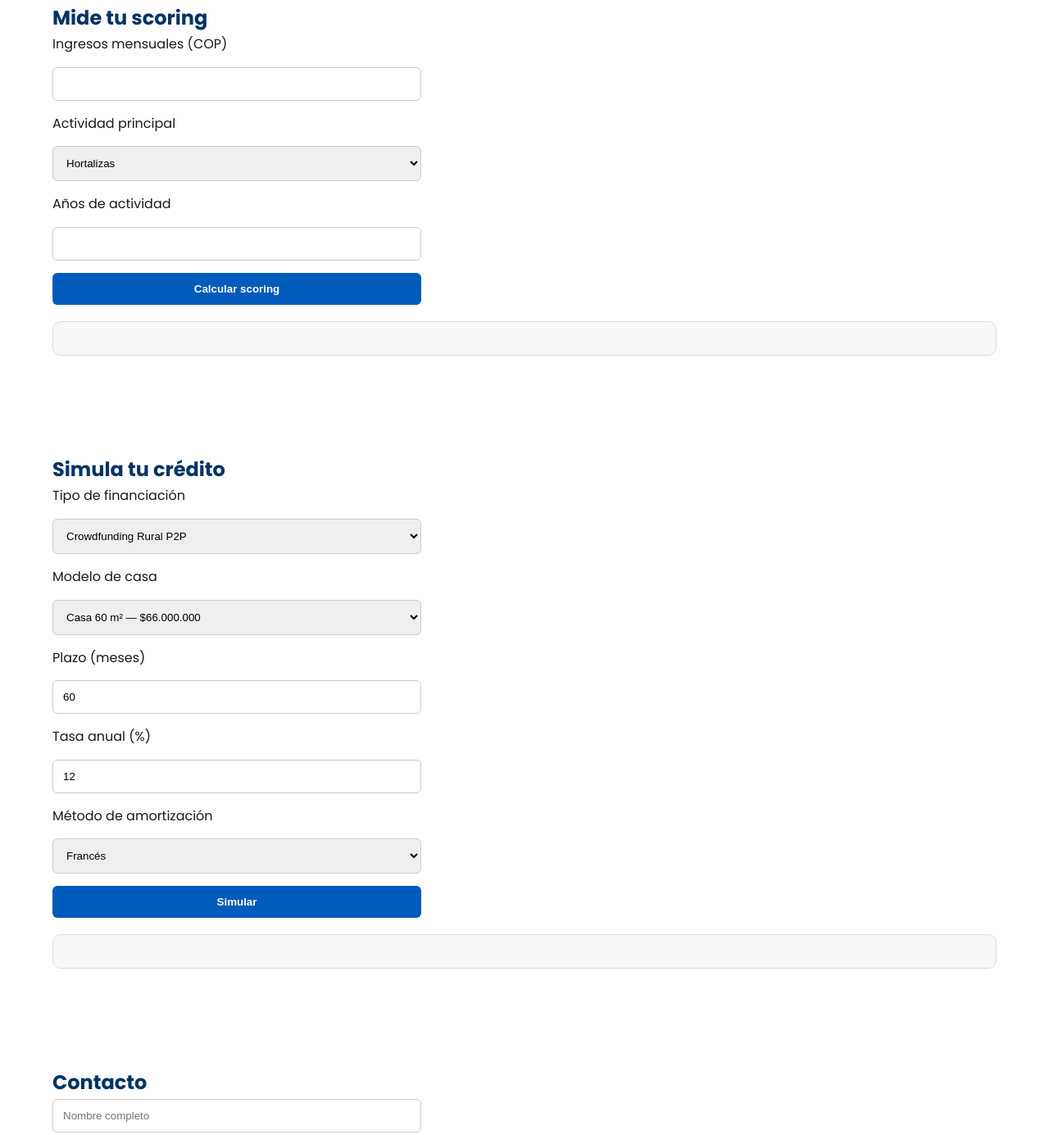
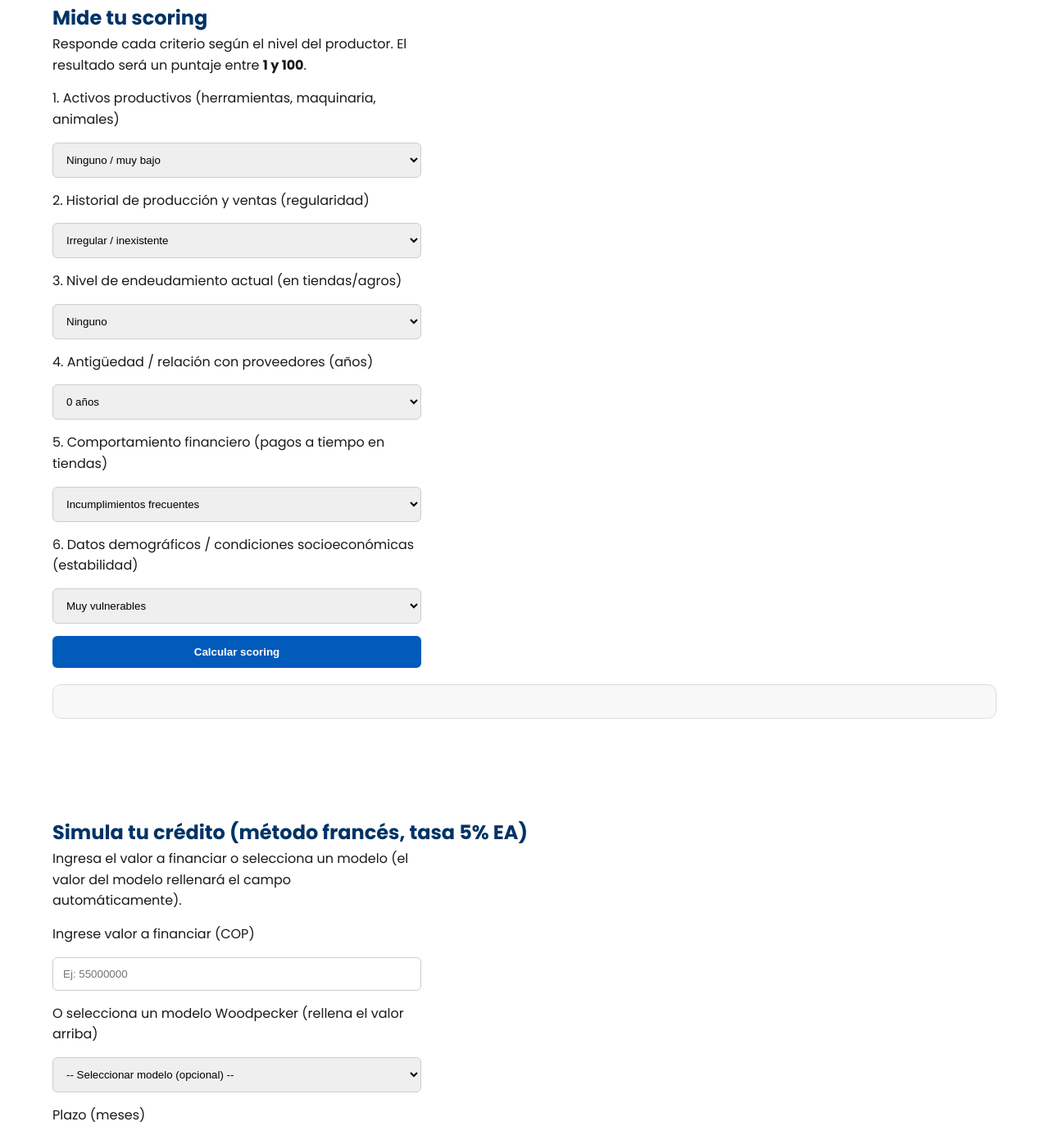
Before and after one commit to ferchocepeda185/confianza-rural-, a plain HTML site: page index.html in a window 1280 px wide. Shown: the part 1842-3227 px from the top of the page at 82% size. Drawn offline with Linux system fonts and the light colour scheme.

Commit message:
Update index.html

```diff
--- a/index.html
+++ b/index.html
@@ -148,76 +148,107 @@
 </section>
 
 
-<!-- SCORING -->
+<!-- SCORING (REEMPLAZAR) -->
 <section id="scoring" class="panel container">
   <h2>Mide tu scoring</h2>
 
-  <form id="scoringForm" onsubmit="return false;">
-    <label>Ingresos mensuales (COP)</label>
-    <input type="number" id="ingresos">
+  <form id="scoring-form" onsubmit="return false;">
+    <p>Responde cada criterio según el nivel del productor. El resultado será un puntaje entre <strong>1 y 100</strong>.</p>
 
-    <label>Actividad principal</label>
-    <select id="actividad">
-      <option value="hortalizas">Hortalizas</option>
-      <option value="floricultura">Floricultura</option>
-      <option value="ganaderia">Ganadería</option>
-      <option value="mixto">Mixto</option>
+    <label>1. Activos productivos (herramientas, maquinaria, animales)</label>
+    <select id="activos">
+      <option value="0">Ninguno / muy bajo</option>
+      <option value="0.25">Bajo</option>
+      <option value="0.5">Medio</option>
+      <option value="0.75">Alto</option>
+      <option value="1">Muy alto</option>
     </select>
 
-    <label>Años de actividad</label>
-    <input type="number" id="antiguedad">
+    <label>2. Historial de producción y ventas (regularidad)</label>
+    <select id="historial">
+      <option value="0">Irregular / inexistente</option>
+      <option value="0.25">Poco regular</option>
+      <option value="0.5">Regular</option>
+      <option value="0.75">Frecuente</option>
+      <option value="1">Muy constante</option>
+    </select>
+
+    <label>3. Nivel de endeudamiento actual (en tiendas/agros)</label>
+    <select id="endeudamiento">
+      <option value="1">Ninguno</option>
+      <option value="0.75">Bajo</option>
+      <option value="0.5">Medio</option>
+      <option value="0.25">Alto</option>
+      <option value="0">Muy alto</option>
+    </select>
+
+    <label>4. Antigüedad / relación con proveedores (años)</label>
+    <select id="antiguedad">
+      <option value="0">0 años</option>
+      <option value="0.25">1 año</option>
+      <option value="0.5">2–3 años</option>
+      <option value="0.75">4–6 años</option>
+      <option value="1">7+ años</option>
+    </select>
+
+    <label>5. Comportamiento financiero (pagos a tiempo en tiendas)</label>
+    <select id="comportamiento">
+      <option value="0">Incumplimientos frecuentes</option>
+      <option value="0.25">Algunos retrasos</option>
+      <option value="0.5">Pagos irregulares</option>
+      <option value="0.75">Mayormente puntual</option>
+      <option value="1">Siempre puntual</option>
+    </select>
+
+    <label>6. Datos demográficos / condiciones socioeconómicas (estabilidad)</label>
+    <select id="demograficos">
+      <option value="0">Muy vulnerables</option>
+      <option value="0.25">Vulnerables</option>
+      <option value="0.5">Estables</option>
+      <option value="0.75">Sólidos</option>
+      <option value="1">Muy sólidos</option>
+    </select>
 
     <button class="btn" onclick="calcularScoring()">Calcular scoring</button>
   </form>
 
-  <div id="scoringResult" class="result"></div>
+  <div id="scoring-result" class="result"></div>
 </section>
 
 
-<!-- SIMULADOR -->
+<!-- SIMULADOR (REEMPLAZAR) -->
 <section id="simulador" class="panel container">
-  <h2>Simula tu crédito</h2>
+  <h2>Simula tu crédito (método francés, tasa 5% EA)</h2>
 
-  <form id="simuladorForm" onsubmit="return false;">
+  <form id="simulador-form" onsubmit="return false;">
+    <p>Ingresa el valor a financiar o selecciona un modelo (el valor del modelo rellenará el campo automáticamente).</p>
 
-    <label>Tipo de financiación</label>
-    <select id="tipoFinanciacion">
-      <option value="crowdfunding">Crowdfunding Rural P2P</option>
-      <option value="credito">Crédito productivo</option>
-      <option value="fondos">Fondos colaborativos</option>
-    </select>
+    <label>Ingrese valor a financiar (COP)</label>
+    <input type="number" id="valorFinanciar" placeholder="Ej: 55000000" min="0">
 
-    <label>Modelo de casa</label>
-    <select id="modeloCasa">
-      <option value="60" data-precio="66000000">Casa 60 m² — $66.000.000</option>
-      <option value="58" data-precio="63800000">Casa 58 m² — $63.800.000</option>
-      <option value="53" data-precio="58300000">Casa 53 m² — $58.300.000</option>
-      <option value="39" data-precio="42900000">Casa 39 m² — $42.900.000</option>
-      <option value="41" data-precio="45100000">Casa 41 m² — $45.100.000</option>
-      <option value="50" data-precio="55000000">Casa 50 m² — $55.000.000</option>
+    <label>O selecciona un modelo Woodpecker (rellena el valor arriba)</label>
+    <select id="modeloCasaSelect">
+      <option value="">-- Seleccionar modelo (opcional) --</option>
+      <option data-precio="66000000">Casa 60 m² — $66.000.000</option>
+      <option data-precio="63800000">Casa 58 m² — $63.800.000</option>
+      <option data-precio="58300000">Casa 53 m² — $58.300.000</option>
+      <option data-precio="42900000">Casa 39 m² — $42.900.000</option>
+      <option data-precio="45100000">Casa 41 m² — $45.100.000</option>
+      <option data-precio="55000000">Casa 50 m² — $55.000.000</option>
     </select>
 
     <label>Plazo (meses)</label>
-    <input type="number" id="plazo" value="60">
+    <input type="number" id="plazoMeses" value="60" min="1">
 
-    <label>Tasa anual (%)</label>
-    <input type="number" id="tasa" value="12">
+    <label>Tasa anual (EA). Fija: 5% (no editable)</label>
+    <input type="text" id="tasaEA" value="5% EA" disabled>
 
-    <label>Método de amortización</label>
-    <select id="metodo">
-      <option value="frances">Francés</option>
-      <option value="alemán">Alemán</option>
-      <option value="americano">Americano</option>
-    </select>
-
-    <button class="btn" onclick="simularCredito()">Simular</button>
-
+    <button class="btn" onclick="simularFrances()">Simular</button>
   </form>
 
-  <div id="simuladorResult" class="result"></div>
-
+  <div id="simulador-result" class="result"></div>
+  <div id="amortizacion-table" style="margin-top:10px;"></div>
 </section>
-
 
 <!-- CONTACTO -->
 <section id="contacto" class="panel container">
```
